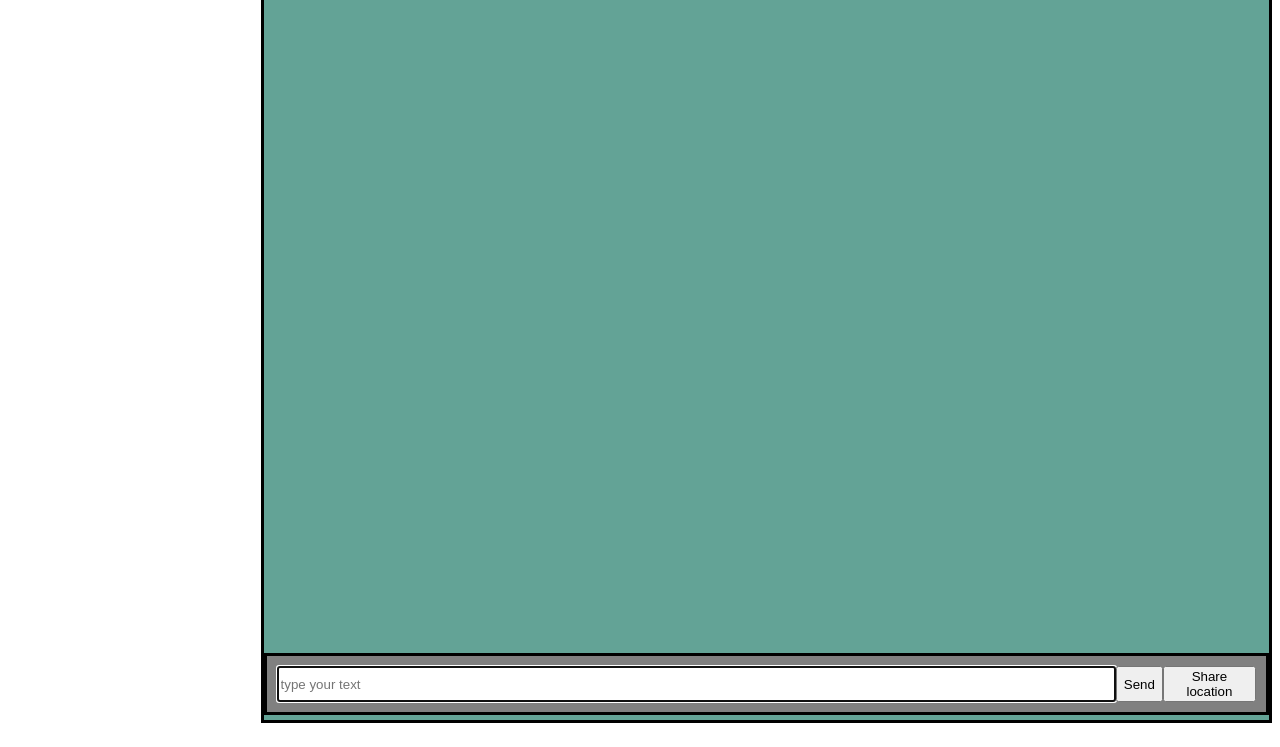
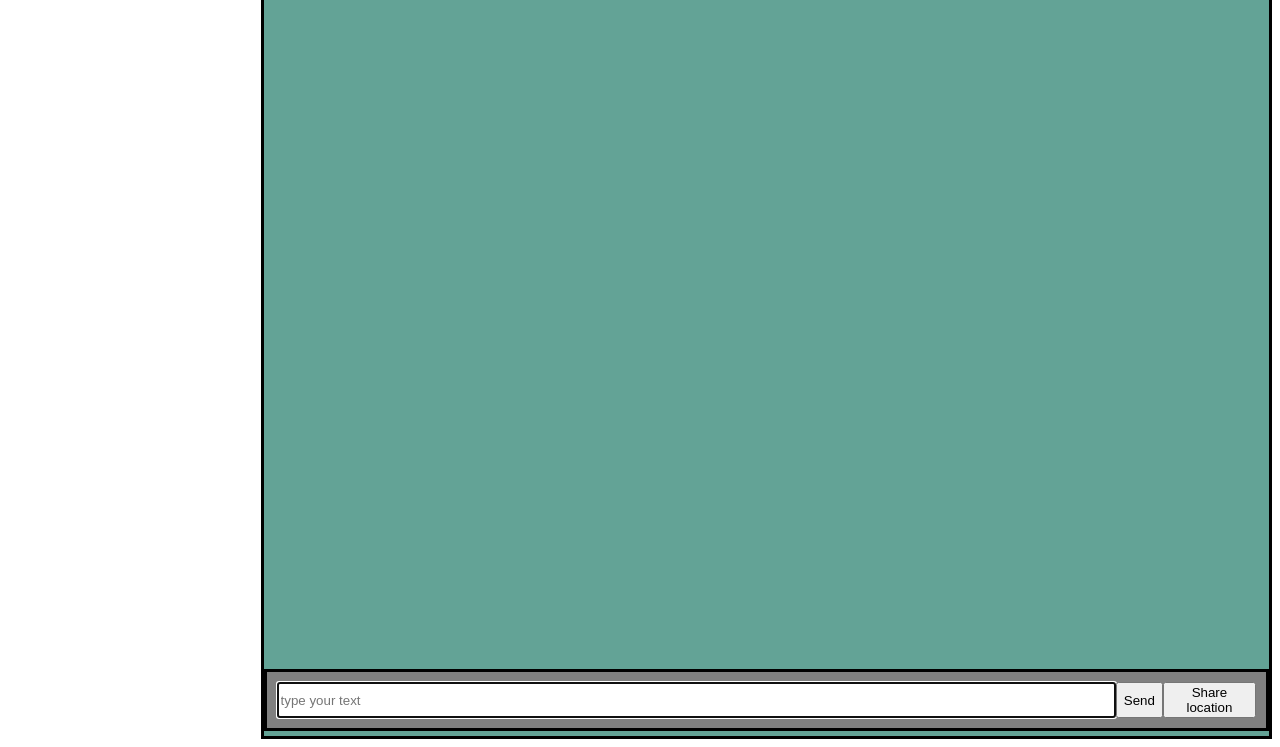
Before and after one commit to yh2n/chatty, a website: page public/index.html in a window 1280 px wide. Shown: the part 69-816 px from the top of the page. Drawn offline with nearby package versions, Linux system fonts and the light colour scheme; no server answers.

Commit message:
fix issue with message overflow

```diff
--- a/public/css/main.css
+++ b/public/css/main.css
@@ -15,11 +15,12 @@ body {
     flex-direction: column;
     border: solid black;
     width: 100%;
-    height: 98vh;
+    height: 100vh;
     background: #63A396;
 }
 #messages {
     flex-grow: 1;
+    overflow-y: scroll;
 }
 #form-container {
     display: flex;
```
